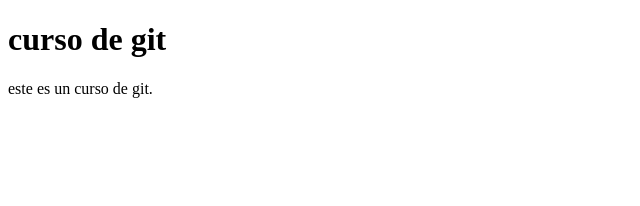
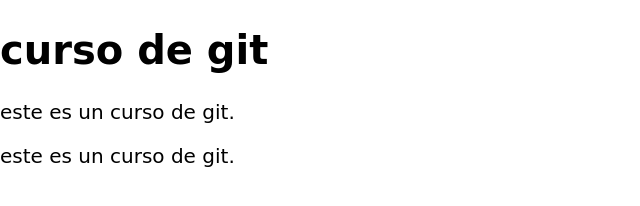
Before and after one commit to SamuelCabello05/repository1, a plain HTML site: page index.html in a window 1280 px wide. Shown: the whole page, without its empty margins (0-640 px from the left). Drawn offline with Linux system fonts and the light colour scheme.

Commit message:
parrafos,titulos,estilos

```diff
--- a/index.html
+++ b/index.html
@@ -2,9 +2,11 @@
 <html>
 <head>
 	<title>curso git</title>
+	<link rel="stylesheet" type="text/css" href="style.css">
 </head>
 <body>
 	<h1>curso de git</h1>
 	<p>este es un curso de git.</p>
+	<p>este es un curso de git.</p>
 </body>
 </html>
--- /dev/null
+++ b/style.css
@@ -0,0 +1,11 @@
+body {
+	padding: 0px;
+	margin: 0px;
+	font-family: cursive;
+	font-size: 20px;
+}
+
+p {
+	font-family: cursive;
+	font-size: 20px;
+}
```
